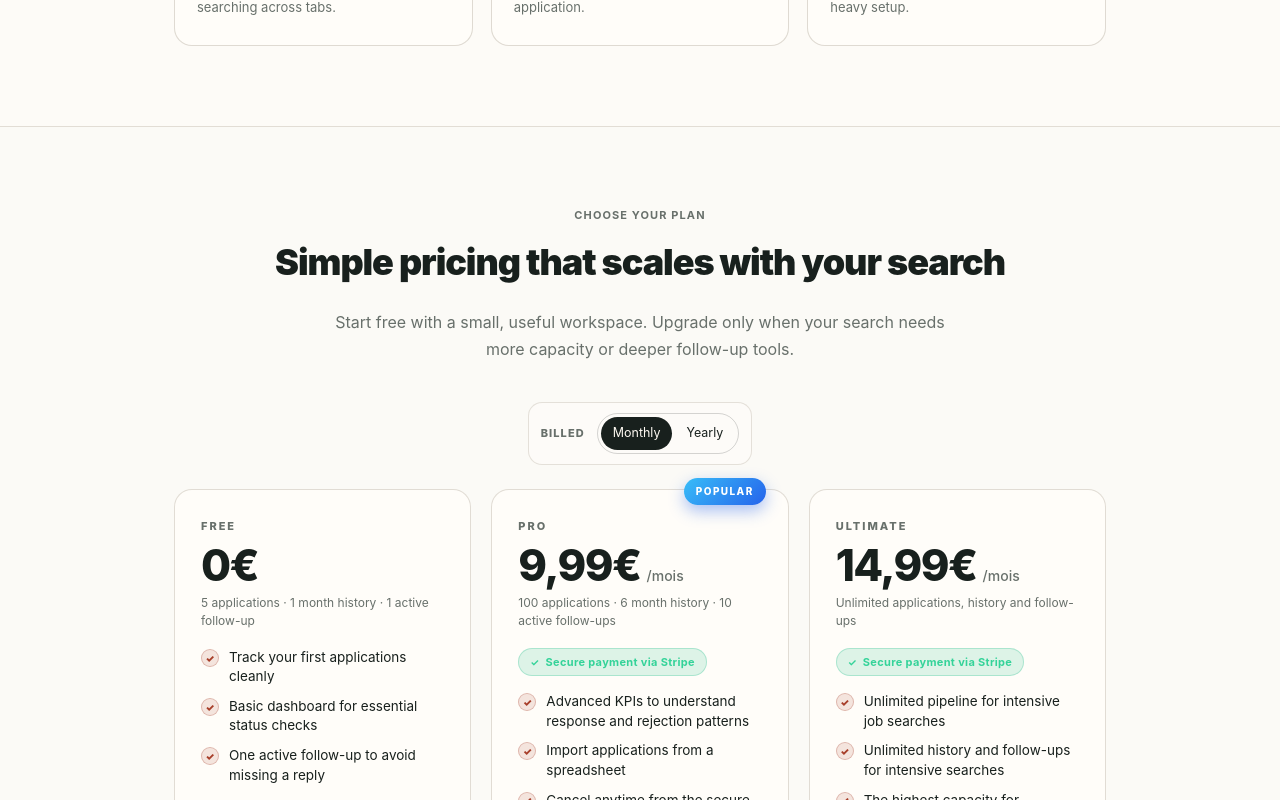
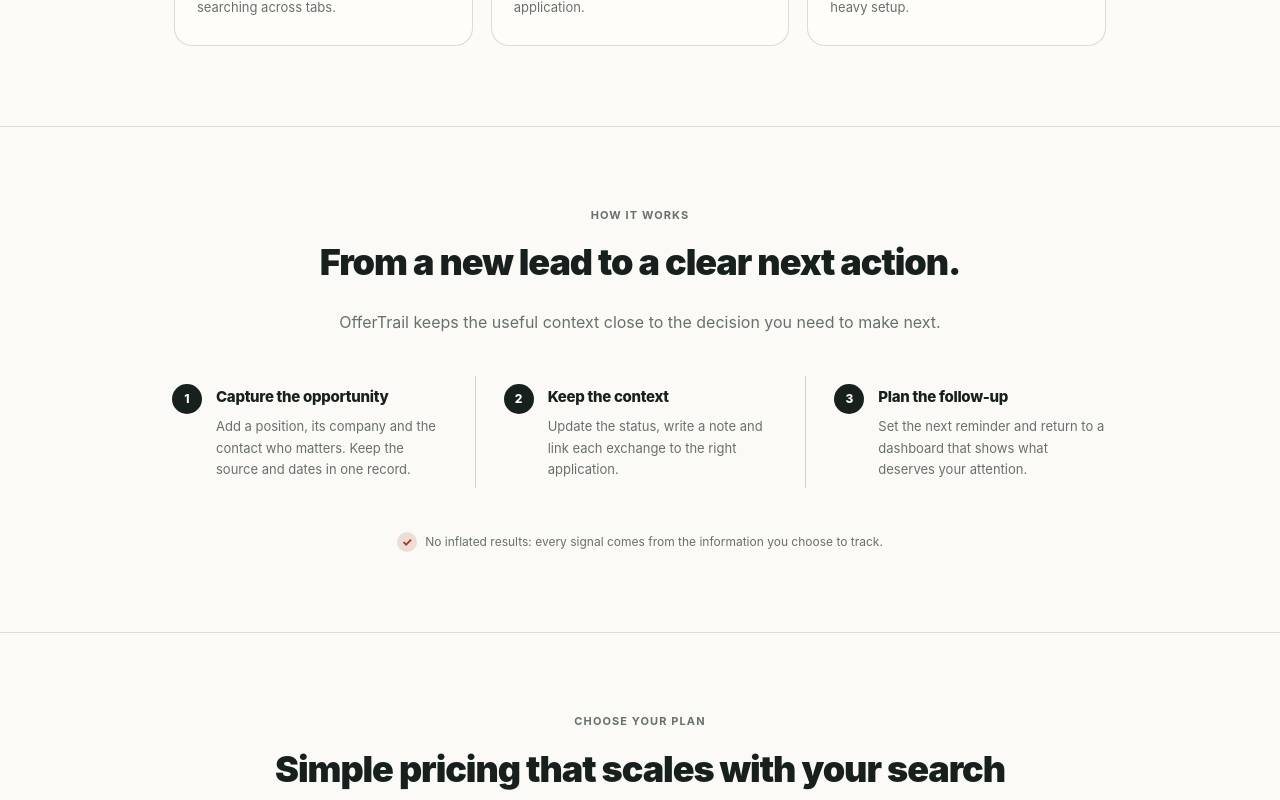
Before and after one commit to darkiron/offertrail, a React (Vite) app in the folder frontend/: page / in a window 1280 px wide. Shown: the part 1740-2540 px from the top of the page. Built offline with nearby package versions, Linux system fonts and the light colour scheme; no server answers.

Commit message:
feat(marketing): ✨ clarifie le funnel public

```diff
--- a/frontend/src/i18n.tsx
+++ b/frontend/src/i18n.tsx
@@ -475,6 +475,7 @@ const translations = {
     landing: {
       nav: {
         features: 'Features',
+        workflow: 'How it works',
         pricing: 'Pricing',
         faq: 'FAQ',
         login: 'Log in',
@@ -537,6 +538,18 @@ const translations = {
         contacts_desc: 'Link your recruiters to their companies. Your network builds up application by application.',
         start_title: 'Ready in a few minutes',
         start_desc: 'Create an account, add an application and plan the next follow-up without a heavy setup.',
+      },
+      workflow: {
+        kicker: 'How it works',
+        title: 'From a new lead to a clear next action.',
+        sub: 'OfferTrail keeps the useful context close to the decision you need to make next.',
+        step1Title: 'Capture the opportunity',
+        step1Desc: 'Add a position, its company and the contact who matters. Keep the source and dates in one record.',
+        step2Title: 'Keep the context',
+        step2Desc: 'Update the status, write a note and link each exchange to the right application.',
+        step3Title: 'Plan the follow-up',
+        step3Desc: 'Set the next reminder and return to a dashboard that shows what deserves your attention.',
+        proof: 'No inflated results: every signal comes from the information you choose to track.',
       },
       pricing: {
         kicker: 'Pricing',
@@ -1119,6 +1132,7 @@ const translations = {
     landing: {
       nav: {
         features: 'Fonctionnalites',
+        workflow: 'Fonctionnement',
         pricing: 'Tarifs',
         faq: 'FAQ',
         login: 'Se connecter',
@@ -1181,6 +1195,18 @@ const translations = {
         contacts_desc: 'Rattache tes recruteurs a leurs entreprises. Le reseau se construit candidature apres candidature.',
         start_title: 'Prêt en quelques minutes',
         start_desc: 'Crée ton compte, ajoute une candidature et programme une relance sans configuration lourde.',
+      },
+      workflow: {
+        kicker: 'Comment ça marche',
+        title: 'D’une nouvelle piste à une prochaine action claire.',
+        sub: 'OfferTrail garde le bon contexte près de la décision que tu dois prendre ensuite.',
+        step1Title: 'Capture ta piste',
+        step1Desc: 'Ajoute un poste, son établissement et le contact utile. Les sources et les dates restent dans la même fiche.',
+        step2Title: 'Garde le contexte',
+        step2Desc: 'Mets à jour le statut, ajoute une note et rattache chaque échange à la bonne candidature.',
+        step3Title: 'Planifie la relance',
+        step3Desc: 'Définis la prochaine relance et retrouve dans le dashboard ce qui mérite ton attention.',
+        proof: 'Pas de résultats gonflés : chaque signal vient des informations que tu choisis de suivre.',
       },
       pricing: {
         kicker: 'Tarif',
--- a/frontend/src/pages/LandingPage.tsx
+++ b/frontend/src/pages/LandingPage.tsx
@@ -133,6 +133,23 @@ export const LandingPage: React.FC = () => {
         </div>
       </section>
 
+      <section className="lp-section-wrap" id="workflow" aria-labelledby="workflow-title">
+        <div className="lp-section-inner lp-workflow">
+          <div className="lp-section-kicker">{t('landing.workflow.kicker')}</div>
+          <h2 id="workflow-title" className="lp-section-title">{t('landing.workflow.title')}</h2>
+          <p className="lp-section-sub">{t('landing.workflow.sub')}</p>
+          <ol className="lp-workflow-grid">
+            {(['1', '2', '3'] as const).map((number) => (
+              <li className="lp-workflow-step" key={number}>
+                <span className="lp-workflow-number" aria-hidden="true">{number}</span>
+                <div><h3>{t(`landing.workflow.step${number}Title`)}</h3><p>{t(`landing.workflow.step${number}Desc`)}</p></div>
+              </li>
+            ))}
+          </ol>
+          <div className="lp-proof-line"><span>✓</span>{t('landing.workflow.proof')}</div>
+        </div>
+      </section>
+
       {/* ─── Pricing ─── */}
       <section className="lp-section-wrap" id="tarifs">
         <div className="lp-section-inner">
@@ -178,27 +195,6 @@ export const LandingPage: React.FC = () => {
         </div>
       </section>
 
-      {/* ─── CraftCodes section ─── */}
-      <section className="lp-section-wrap" id="craftcodes" aria-labelledby="craftcodes-title">
-        <div className="lp-section-inner lp-section-inner--narrow">
-          <div className="lp-section-kicker">{t('landing.craftcodes.kicker')}</div>
-          <h2 id="craftcodes-title" className="lp-section-title">{t('landing.craftcodes.title')}</h2>
-          <p className="lp-section-copy">
-            {t('landing.craftcodes.descPrefix')}{' '}
-            <a href="https://craftcodes.fr" target="_blank" rel="noopener noreferrer" className="lp-link">
-              CraftCodes
-            </a>
-            {t('landing.craftcodes.descSuffix')}
-          </p>
-
-          <div className="lp-plan-card" style={{ maxWidth: '400px', margin: '0 auto', textAlign: 'left' }}>
-            <p style={{ fontSize: '14px', lineHeight: 1.7, margin: 0, opacity: 0.75 }}>
-              {t('landing.craftcodes.noInvestors')}
-            </p>
-          </div>
-        </div>
-      </section>
-
       {/* ─── CTA final ─── */}
       <section className="lp-cta-section">
         <h2>{t('landing.cta.title')}</h2>
--- a/frontend/src/styles/landing.css
+++ b/frontend/src/styles/landing.css
@@ -440,6 +440,17 @@
 .lp-feature h3 { font-size: 15px; font-weight: 800; margin: 0 0 8px; }
 .lp-feature p  { font-size: 13px; color: var(--text-dim); line-height: 1.65; margin: 0; }
 
+/* ─── Workflow proof ─── */
+.lp-workflow { max-width: 1040px; }
+.lp-workflow-grid { display: grid; grid-template-columns: repeat(3, 1fr); gap: 0; list-style: none; padding: 0; margin: 0; }
+.lp-workflow-step { display: grid; grid-template-columns: auto 1fr; gap: 14px; padding: 8px 28px; border-left: 1px solid var(--border); }
+.lp-workflow-step:first-child { border-left: 0; }
+.lp-workflow-number { display: grid; place-items: center; width: 30px; height: 30px; border-radius: 50%; background: var(--ot-ink); color: var(--ot-paper); font-size: 12px; font-weight: 800; }
+.lp-workflow-step h3 { margin: 2px 0 8px; font-size: 15px; font-weight: 800; }
+.lp-workflow-step p { margin: 0; color: var(--text-dim); font-size: 13px; line-height: 1.65; }
+.lp-proof-line { display: flex; align-items: center; justify-content: center; gap: 8px; margin: 44px auto 0; color: var(--text-dim); font-size: 12px; }
+.lp-proof-line span { display: grid; place-items: center; width: 20px; height: 20px; border-radius: 50%; background: color-mix(in srgb, var(--accent) 15%, transparent); color: var(--accent); font-weight: 800; }
+
 /* ─── Pricing ─── */
 .lp-pricing-grid {
   display: grid;
@@ -781,6 +792,8 @@
   .lp-plan-card-featured { transform: none; }
   .lp-footer-inner    { grid-template-columns: 1fr; }
   .lp-footer-links    { align-items: flex-start; flex-direction: row; flex-wrap: wrap; }
+  .lp-workflow-grid { grid-template-columns: 1fr; gap: 22px; }
+  .lp-workflow-step, .lp-workflow-step:first-child { border-left: 0; padding: 0; }
 }
 
 @media (max-width: 560px) {
--- a/frontend/src/templates/LandingLayout.tsx
+++ b/frontend/src/templates/LandingLayout.tsx
@@ -15,11 +15,11 @@ export function LandingLayout() {
   return <div className={classes.root} data-theme={dark ? 'dark' : 'light'}>
     <nav className={classes.nav} aria-label="Navigation principale"><div className={classes.navInner}>
       <Link to="/" className={classes.logo}><span className={classes.logoMark}>OT</span><span className={classes.logoName}>{LEGAL_CONFIG.productName}</span></Link>
-      <div className={classes.navCenter}><a href="/#features" className={classes.navLink}>{t('landing.nav.features')}</a><a href="/#tarifs" className={classes.navLink}>{t('landing.nav.pricing')}</a><a href="/#faq" className={classes.navLink}>{t('landing.nav.faq')}</a></div>
+      <div className={classes.navCenter}><a href="/#features" className={classes.navLink}>{t('landing.nav.features')}</a><a href="/#workflow" className={classes.navLink}>{t('landing.nav.workflow')}</a><a href="/#tarifs" className={classes.navLink}>{t('landing.nav.pricing')}</a><a href="/#faq" className={classes.navLink}>{t('landing.nav.faq')}</a></div>
       <div className={classes.navActions}><LanguageSwitcher /><button className={classes.themeButton} type="button" onClick={() => setDark((value) => !value)} aria-label="Changer le thème">{dark ? '☼' : '☾'}</button><Link to="/login" className={classes.btnOutline}>{t('landing.nav.login')}</Link><Link to="/register" className={classes.btnPrimary}>{t('landing.nav.cta')}</Link></div>
       <div className={classes.navBurger}><button className={classes.themeButton} type="button" onClick={() => setDark((value) => !value)} aria-label="Changer le thème">{dark ? '☼' : '☾'}</button><button className={classes.menuButton} type="button" onClick={toggleMenu} aria-expanded={mobileMenuOpen} aria-controls="public-mobile-menu" aria-label={mobileMenuOpen ? 'Fermer le menu' : 'Ouvrir le menu'}>{mobileMenuOpen ? '×' : '☰'}</button></div>
     </div></nav>
-    {mobileMenuOpen&&<div id="public-mobile-menu" className={classes.mobileMenu}><a href="/#features" className={classes.navLink} onClick={closeMenu}>{t('landing.nav.features')}</a><a href="/#tarifs" className={classes.navLink} onClick={closeMenu}>{t('landing.nav.pricing')}</a><a href="/#faq" className={classes.navLink} onClick={closeMenu}>{t('landing.nav.faq')}</a><Link to="/login" className={classes.btnOutline} onClick={closeMenu}>{t('landing.nav.login')}</Link><Link to="/register" className={classes.btnPrimary} onClick={closeMenu}>{t('landing.nav.cta')}</Link><LanguageSwitcher /></div>}
+    {mobileMenuOpen&&<div id="public-mobile-menu" className={classes.mobileMenu}><a href="/#features" className={classes.navLink} onClick={closeMenu}>{t('landing.nav.features')}</a><a href="/#workflow" className={classes.navLink} onClick={closeMenu}>{t('landing.nav.workflow')}</a><a href="/#tarifs" className={classes.navLink} onClick={closeMenu}>{t('landing.nav.pricing')}</a><a href="/#faq" className={classes.navLink} onClick={closeMenu}>{t('landing.nav.faq')}</a><Link to="/login" className={classes.btnOutline} onClick={closeMenu}>{t('landing.nav.login')}</Link><Link to="/register" className={classes.btnPrimary} onClick={closeMenu}>{t('landing.nav.cta')}</Link><LanguageSwitcher /></div>}
     <main className={classes.main}><Outlet /></main>
     <footer className={classes.footer}><div className={classes.footerInner}><span className={classes.footerCopy}>© {new Date().getFullYear()} {LEGAL_CONFIG.productName} — <a href={CONFIG.CRAFTCODES_URL} target="_blank" rel="noopener noreferrer">{LEGAL_CONFIG.company.name}</a></span><div className={classes.footerLinks}><a href="/#tarifs" className={classes.footerLink}>{t('landing.footer.pricing')}</a><Link to="/app/legal/cgu" className={classes.footerLink}>{t('landing.footer.terms')}</Link><Link to="/app/legal/confidentialite" className={classes.footerLink}>{t('landing.footer.privacy')}</Link><Link to="/mentions-legales" className={classes.footerLink}>{t('landing.footer.legal')}</Link><Link to="/contact" className={classes.footerLink}>{t('landing.footer.contact')}</Link></div></div></footer>
   </div>;
```
